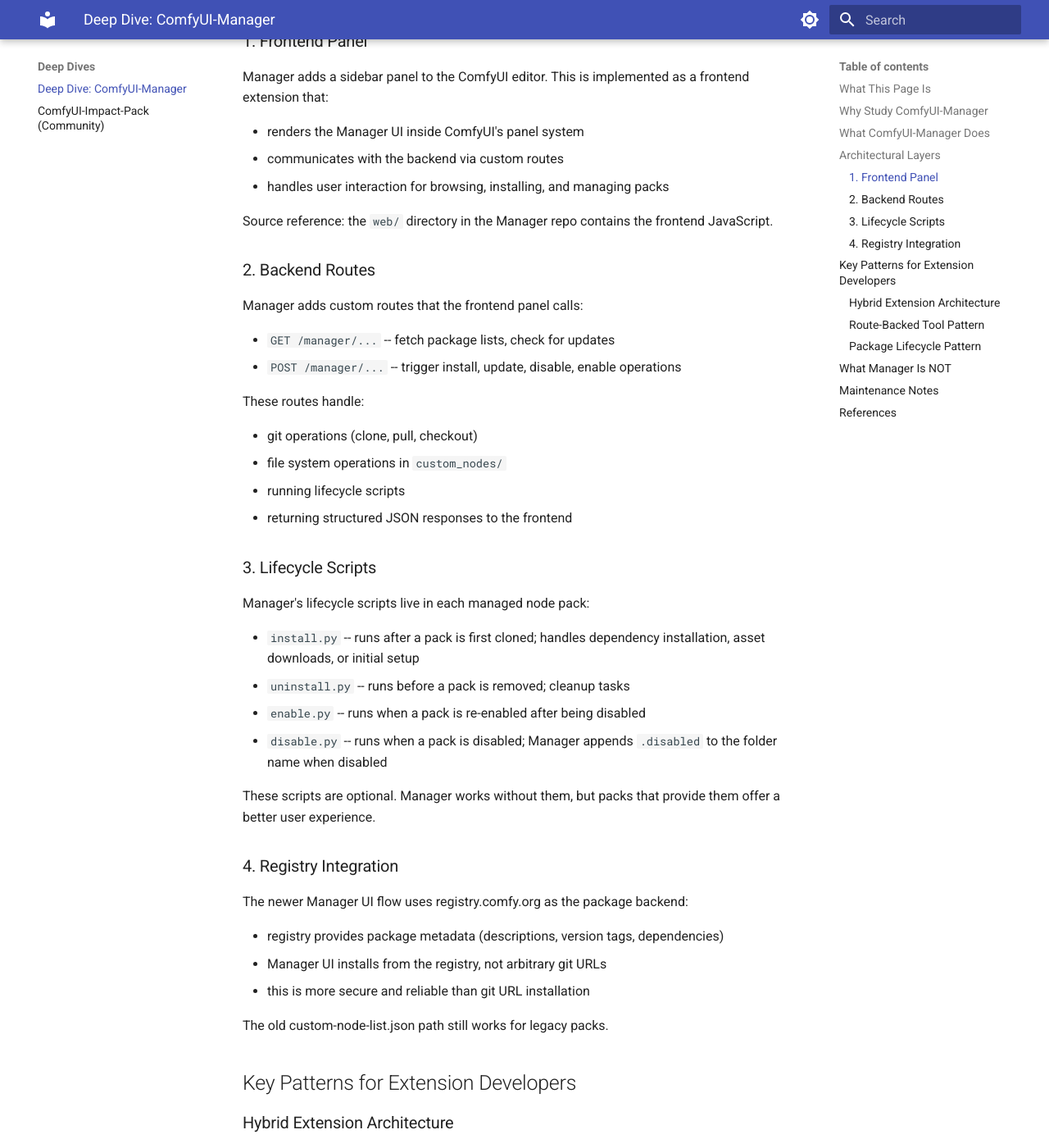
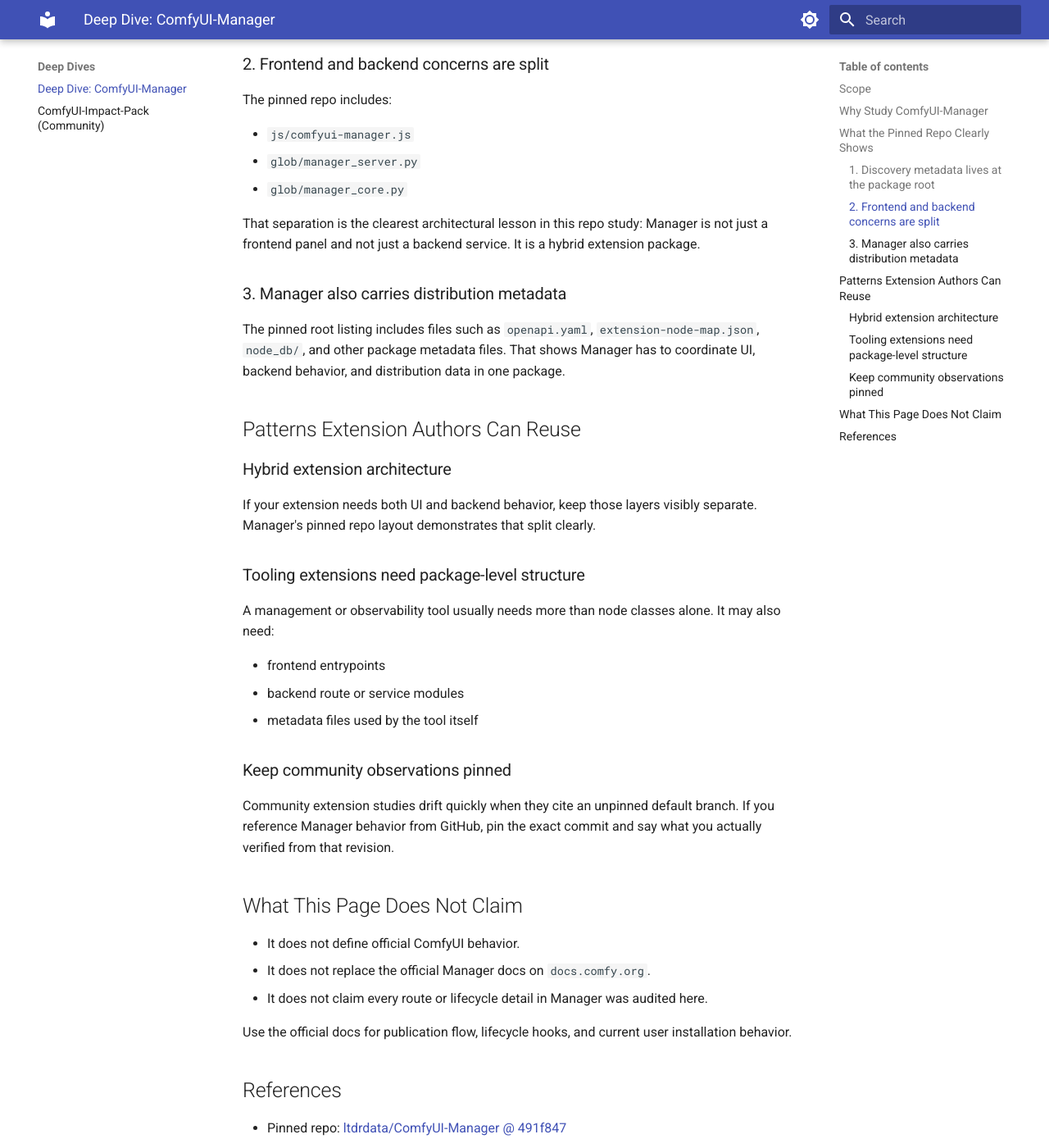
Before and after one commit to FrostySDXL/comfyui-starchart, an MkDocs documentation site: the page built from docs/deep-dives/comfyui-manager.md, in a window 1280 px wide and 1400 px high, scrolled down 1232 px. Shown: the whole window at 82% size. Built offline with MkDocs 1.6.1 and Material for MkDocs 9.7.7, drawn with Linux system fonts in a browser that asks for light colours; some of the changed text lies outside the part shown.

Commit message:
docs(deep-dives): add Impact-Pack study and refine Manager guidance
Adds a real community-code deep dive so readers can study how a large extension organizes pipes, hooks, frontend augmentation, and package layout, while repositioning the Manager page as a complementary guide instead of the primary code-centric study.

Tightens evidence wording so community observations stay clearly separated from official Manager behavior.

```diff
--- a/docs/deep-dives/comfyui-manager.md
+++ b/docs/deep-dives/comfyui-manager.md
@@ -1,164 +1,103 @@
 # Deep Dive: ComfyUI-Manager
 
-**Evidence:** Community pattern study based on public GitHub repo
-**Package:** [ltdrdata/ComfyUI-Manager](https://github.com/ltdrdata/ComfyUI-Manager)
-**Last Updated:** 2026-04-21
+**Evidence:** Community pattern study based on pinned external version
+**Package:** [ltdrdata/ComfyUI-Manager](https://github.com/ltdrdata/ComfyUI-Manager/tree/491f847bbc286588175695ea43fa4e13cd14a437)
+**Last Updated:** 2026-04-22
 
-## What This Page Is
+## Scope
 
-An annotated study of ComfyUI-Manager's role and architecture as a community
-extension. This is not a source code walkthrough -- it documents what can
-be observed from the outside about how Manager works, so that extension
-developers can learn from its patterns.
+This page is a conservative package-layout study of the public
+`ltdrdata/ComfyUI-Manager` repository at pinned commit
+`491f847bbc286588175695ea43fa4e13cd14a437`, verified on 2026-04-22. It does
+not attempt a route-by-route or lifecycle-by-lifecycle source audit.
 
-For actual Manager integration steps, see [Integrate with Manager](../how-to/integrate-with-manager.md).
+Verified repo signals used here:
+
+- root-level `custom-node-list.json`
+- frontend code at `js/comfyui-manager.js`
+- backend code at `glob/manager_server.py` and `glob/manager_core.py`
+- additional package metadata and API description files at the repo root
+
+For actual Manager integration steps, see
+[Integrate with Manager](../how-to/integrate-with-manager.md).
+For a code-centric companion study of a large community node pack that uses
+Manager-facing packaging patterns, see
+[ComfyUI-Impact-Pack](../deep-dives/comfyui-impact-pack.md).
 
 ## Why Study ComfyUI-Manager
 
-ComfyUI-Manager is the most widely deployed community extension for ComfyUI.
-Studying it teaches:
+ComfyUI-Manager is a useful community reference because its pinned repo layout
+shows how one extension combines:
 
-- how to build a hybrid extension with both frontend and backend components
-- how to design lifecycle management (install, update, disable, remove)
-- how to use custom routes to expose management APIs
-- how to structure a package that is easy to distribute and maintain
+- editor-side JavaScript
+- backend Python modules
+- package-discovery metadata
+- distribution-facing support files
 
-## What ComfyUI-Manager Does
+That makes it a good structural pattern study for authors building tooling
+extensions rather than single execution nodes.
 
-At a high level, Manager provides:
+## What the Pinned Repo Clearly Shows
 
-- **Discovery** -- a curated list of custom node packs (custom-node-list.json)
-  that users can install from the Manager UI
-- **Installation** -- git-clone based installation into `custom_nodes/`
-- **Lifecycle management** -- install.py, uninstall.py, enable.py, disable.py
-  scripts that run at appropriate lifecycle points
-- **Registry integration** -- the new Manager UI flow that uses
-  registry.comfy.org for package metadata and installation
-- **Update checking** -- periodic checks for new releases of installed packs
-- **Missing-node recovery** -- scan workflows and offer to install missing
-  node packs
+### 1. Discovery metadata lives at the package root
 
-## Architectural Layers
+The pinned repo includes `custom-node-list.json` at the root. That is a direct
+signal that Manager still carries legacy discovery-list responsibilities in the
+same repository.
 
-### 1. Frontend Panel
+### 2. Frontend and backend concerns are split
 
-Manager adds a sidebar panel to the ComfyUI editor. This is implemented as
-a frontend extension that:
+The pinned repo includes:
 
-- renders the Manager UI inside ComfyUI's panel system
-- communicates with the backend via custom routes
-- handles user interaction for browsing, installing, and managing packs
+- `js/comfyui-manager.js`
+- `glob/manager_server.py`
+- `glob/manager_core.py`
 
-Source reference: the `web/` directory in the Manager repo contains the
-frontend JavaScript.
+That separation is the clearest architectural lesson in this repo study:
+Manager is not just a frontend panel and not just a backend service. It is a
+hybrid extension package.
 
-### 2. Backend Routes
+### 3. Manager also carries distribution metadata
 
-Manager adds custom routes that the frontend panel calls:
+The pinned root listing includes files such as `openapi.yaml`,
+`extension-node-map.json`, `node_db/`, and other package metadata files. That
+shows Manager has to coordinate UI, backend behavior, and distribution data in
+one package.
 
-- `GET /manager/...` -- fetch package lists, check for updates
-- `POST /manager/...` -- trigger install, update, disable, enable operations
+## Patterns Extension Authors Can Reuse
 
-These routes handle:
+### Hybrid extension architecture
 
-- git operations (clone, pull, checkout)
-- file system operations in `custom_nodes/`
-- running lifecycle scripts
-- returning structured JSON responses to the frontend
+If your extension needs both UI and backend behavior, keep those layers visibly
+separate. Manager's pinned repo layout demonstrates that split clearly.
 
-### 3. Lifecycle Scripts
+### Tooling extensions need package-level structure
 
-Manager's lifecycle scripts live in each managed node pack:
+A management or observability tool usually needs more than node classes alone.
+It may also need:
 
-- `install.py` -- runs after a pack is first cloned; handles dependency
-  installation, asset downloads, or initial setup
-- `uninstall.py` -- runs before a pack is removed; cleanup tasks
-- `enable.py` -- runs when a pack is re-enabled after being disabled
-- `disable.py` -- runs when a pack is disabled; Manager appends `.disabled`
-  to the folder name when disabled
+- frontend entrypoints
+- backend route or service modules
+- metadata files used by the tool itself
 
-These scripts are optional. Manager works without them, but packs that
-provide them offer a better user experience.
+### Keep community observations pinned
 
-### 4. Registry Integration
+Community extension studies drift quickly when they cite an unpinned default
+branch. If you reference Manager behavior from GitHub, pin the exact commit and
+say what you actually verified from that revision.
 
-The newer Manager UI flow uses registry.comfy.org as the package backend:
+## What This Page Does Not Claim
 
-- registry provides package metadata (descriptions, version tags, dependencies)
-- Manager UI installs from the registry, not arbitrary git URLs
-- this is more secure and reliable than git URL installation
+- It does not define official ComfyUI behavior.
+- It does not replace the official Manager docs on `docs.comfy.org`.
+- It does not claim every route or lifecycle detail in Manager was audited here.
 
-The old custom-node-list.json path still works for legacy packs.
-
-## Key Patterns for Extension Developers
-
-### Hybrid Extension Architecture
-
-Manager shows how to combine:
-
-- frontend hooks for UI (`beforeRegisterNodeDef`, `nodeCreated` are NOT used
-  by Manager -- it is purely a management UI, not a node provider)
-- backend routes for management operations
-- lifecycle scripts for package-level setup and teardown
-
-If you are building a tool that manages other packages or adds management
-capabilities to ComfyUI, this is the reference architecture.
-
-### Route-Backed Tool Pattern
-
-Manager's routes (`/manager/...`) expose a structured API that the frontend
-calls. This is the standard pattern for any tool that:
-
-- needs to perform operations outside the graph execution model
-- exposes a UI for controlling those operations
-- returns structured data to the frontend
-
-[Custom Routes](../how-to/add-custom-routes.md) explains how to add your own routes.
-
-### Package Lifecycle Pattern
-
-The `install.py` / `enable.py` / `disable.py` / `uninstall.py` pattern is
-the ComfyUI convention for package lifecycle. If your node pack needs setup
-or teardown:
-
-1. create the scripts in your package root
-2. place them in `custom_nodes/your_package/`
-3. ComfyUI-Manager will call them at the appropriate lifecycle points
-
-Note: users can also manually disable a pack by renaming the directory with
-`.disabled` appended, so your scripts should handle both Manager-driven and
-manual lifecycle events.
-
-## What Manager Is NOT
-
-Understanding Manager's scope helps avoid misusing it:
-
-- Manager is NOT an execution engine -- it does not participate in the
-  ComfyUI graph execution model
-- Manager is NOT a package registry -- it uses registry.comfy.org for
-  the new flow and custom-node-list.json for the legacy flow
-- Manager is NOT required for custom nodes -- nodes work without it, but
-  users expect Manager to be the installation path for new packs
-- Manager does NOT work in API mode -- lifecycle scripts and UI features
-  require the ComfyUI editor to be running
-
-## Maintenance Notes
-
-ComfyUI-Manager is actively maintained by ltdrdata with regular releases.
-The November 2025 release (v8.28) is the latest confirmed at time of writing.
-
-As an extension developer, keep in mind:
-
-- Manager can only manage packages that follow the conventional
-  `NODE_CLASS_MAPPINGS` / `NODE_DISPLAY_NAME_MAPPINGS` registration pattern
-- Packs that use non-standard registration may not work with Manager's
-  install or update features
-- The new registry-backed flow requires your pack to be registered with
-  registry.comfy.org, not just added to custom-node-list.json
+Use the official docs for publication flow, lifecycle hooks, and current user
+installation behavior.
 
 ## References
 
-- Repo: [ltdrdata/ComfyUI-Manager](https://github.com/ltdrdata/ComfyUI-Manager)
-- Registry: [registry.comfy.org](https://registry.comfy.org)
+- Pinned repo: [ltdrdata/ComfyUI-Manager @ 491f847](https://github.com/ltdrdata/ComfyUI-Manager/tree/491f847bbc286588175695ea43fa4e13cd14a437)
 - Integration guide: [Integrate with Manager](../how-to/integrate-with-manager.md)
+- Companion study: [ComfyUI-Impact-Pack](../deep-dives/comfyui-impact-pack.md)
 - Related: [Ecosystem Map](../ecosystem/map.md)
```
Also changed, not shown: docs/deep-dives/comfyui-impact-pack.md (added, +253 -0 lines).
